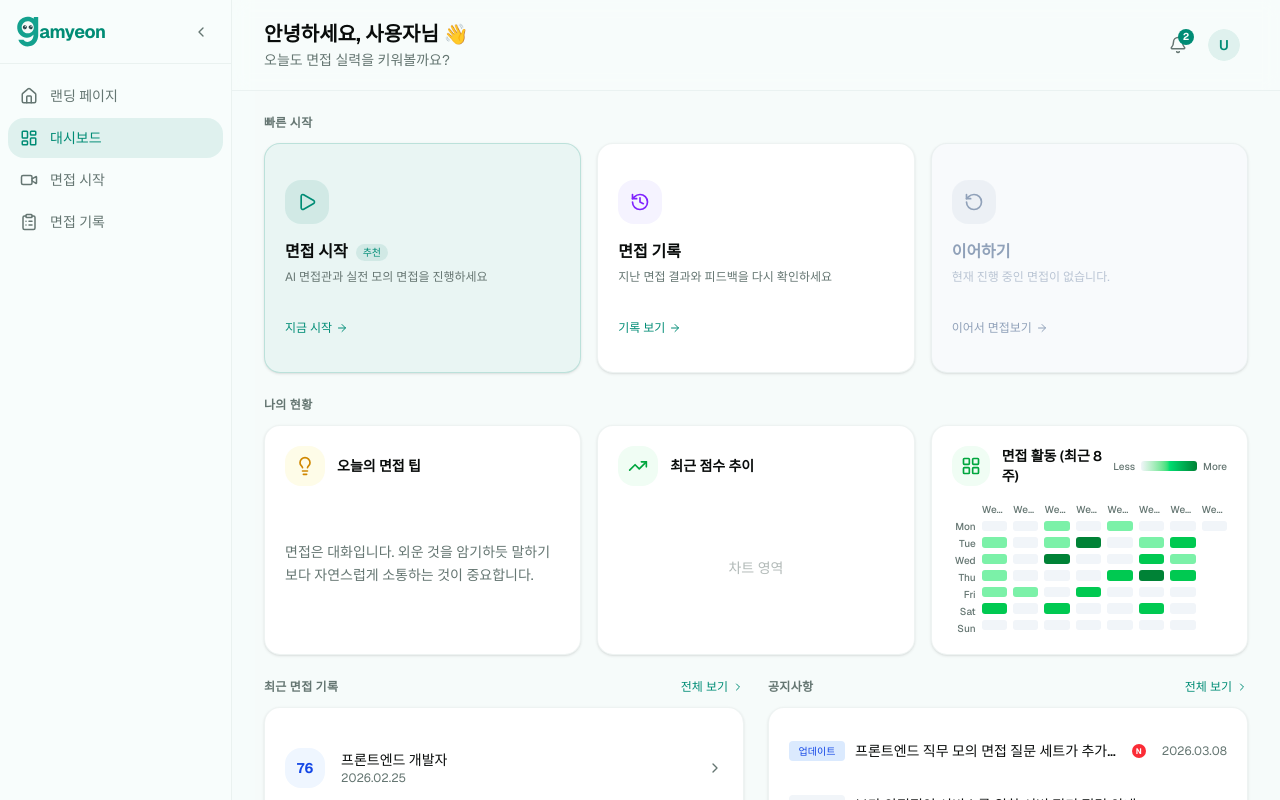
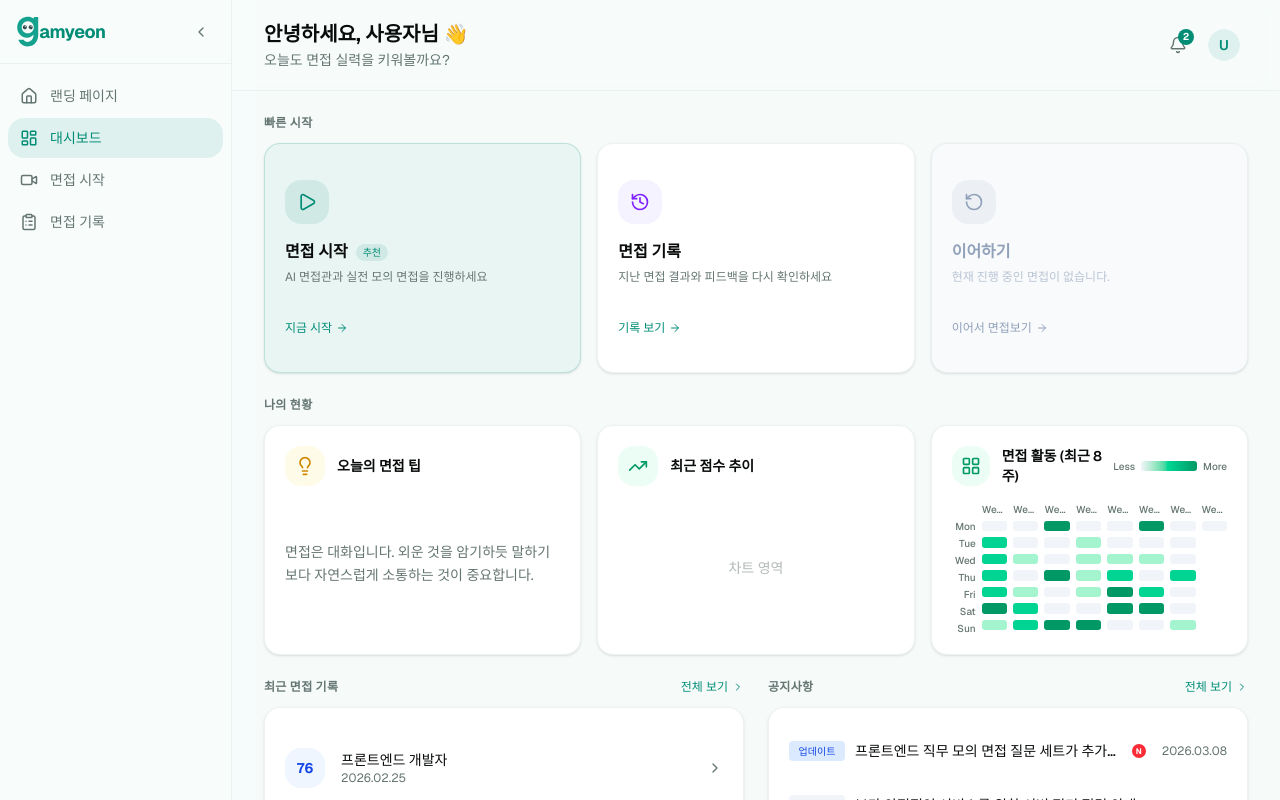
Before and after one commit to team-gamyeon/gamyeon-nextjs-frontend, a Next.js app: page /dashboard in a window 1280 px wide. Built offline with nearby package versions, Linux system fonts and the light colour scheme.

Commit message:
feat : 대시보드 - 면접활동 잔디 ui 구현

```diff
--- a/src/featured/dashboard/components/StatusSection.tsx
+++ b/src/featured/dashboard/components/StatusSection.tsx
@@ -31,13 +31,13 @@ export function StatusSection() {
     setRandomTip(INTERVIEW_TIPS[Math.floor(Math.random() * INTERVIEW_TIPS.length)])
   }, [])
 
-  // --- [Card 3: 8주 잔디(초록색) 데이터 로직] ---
+  // --- [Card 3: 8주 잔디 데이터 로직] ---
   const activityData = useMemo(() => {
     const data = []
     const today = new Date()
     today.setHours(0, 0, 0, 0)
 
-    // 월요일(0) 시작 ~ 일요일(6) 끝을 위한 보정
+    // 월요일(0) 시작 ~ 일요일(6)
     const currentDayOfWeek = today.getDay()
     const mappedDay = currentDayOfWeek === 0 ? 6 : currentDayOfWeek - 1
 
@@ -53,9 +53,12 @@ export function StatusSection() {
       let count = 0
       if (currentDate <= today) {
         const rand = Math.random()
-        if (rand > 0.6 && rand <= 0.85) count = Math.floor(Math.random() * 2) + 1
-        else if (rand > 0.85 && rand <= 0.95) count = Math.floor(Math.random() * 2) + 3
-        else if (rand > 0.95) count = Math.floor(Math.random() * 3) + 5
+        // 진한 색(5회 이상)이 눈에 잘 띄도록 확률(15%) 상향 조정
+        if (rand > 0.4 && rand <= 0.7)
+          count = Math.floor(Math.random() * 2) + 1 // 1~2회 (연한 에메랄드)
+        else if (rand > 0.7 && rand <= 0.85)
+          count = Math.floor(Math.random() * 2) + 3 // 3~4회 (중간 에메랄드)
+        else if (rand > 0.85) count = Math.floor(Math.random() * 2) + 5 // 5회 이상 (진한 에메랄드)
       }
 
       data.push({
@@ -66,15 +69,16 @@ export function StatusSection() {
     return data
   }, [])
 
+  // 트렌디한 에메랄드(Emerald) 팔레트로 변경
   const getLevelColor = (count: number, dateObj: Date) => {
     const today = new Date()
     today.setHours(0, 0, 0, 0)
 
     if (dateObj > today) return 'bg-transparent' // 미래 날짜
     if (count === 0) return 'bg-slate-100' // 활동 없음
-    if (count <= 2) return 'bg-green-300' // 적음
-    if (count <= 4) return 'bg-green-500' // 보통
-    return 'bg-green-700' // 많음
+    if (count <= 2) return 'bg-emerald-200' // 적음 (연한 초록)
+    if (count <= 4) return 'bg-emerald-400' // 보통 (중간 초록)
+    return 'bg-emerald-600' // 많음 ( 진한 초록)
   }
 
   const formatDate = (dateObj: Date) => {
@@ -89,7 +93,7 @@ export function StatusSection() {
       </h2>
       <div className="grid gap-4 sm:grid-cols-3">
         {/* Card 1: 오늘의 면접 팁 */}
-        <Card className="border-border/50 flex h-[230px] flex-col">
+        <Card className="border-border/50 flex h-57.5 flex-col">
           <CardContent className="flex h-full flex-col justify-between p-5">
             <div className="mb-2 flex items-center gap-3">
               <div className="flex h-10 w-10 shrink-0 items-center justify-center rounded-xl bg-yellow-50">
@@ -106,11 +110,11 @@ export function StatusSection() {
         </Card>
 
         {/* Card 2: 최근 점수 추이 */}
-        <Card className="border-border/50 flex h-[230px] flex-col">
+        <Card className="border-border/50 flex h-57.5 flex-col">
           <CardContent className="flex h-full flex-col justify-between p-5">
             <div className="mb-2 flex items-center gap-3">
-              <div className="flex h-10 w-10 shrink-0 items-center justify-center rounded-xl bg-green-50">
-                <TrendingUp className="h-5 w-5 text-green-600" />
+              <div className="flex h-10 w-10 shrink-0 items-center justify-center rounded-xl bg-emerald-50">
+                <TrendingUp className="h-5 w-5 text-emerald-600" />
               </div>
               <h3 className="text-sm font-semibold">최근 점수 추이</h3>
             </div>
@@ -121,21 +125,22 @@ export function StatusSection() {
         </Card>
 
         {/* Card 3: 면접 활동 (깃허브 스타일 잔디 UI) */}
-        <Card className="border-border/50 relative flex h-[230px] flex-col overflow-visible">
+        <Card className="border-border/50 relative flex h-57.5 flex-col overflow-visible">
           <CardContent className="flex h-full flex-col p-5">
             {/* 타이틀 영역 & 그라데이션 범례(Legend) */}
             <div className="flex w-full shrink-0 items-center justify-between">
               <div className="flex items-center gap-3">
-                <div className="flex h-10 w-10 items-center justify-center rounded-xl bg-green-50">
-                  <LayoutGrid className="h-5 w-5 text-green-600" />
+                {/* 아이콘과 배경도 에메랄드 테마로 변경 */}
+                <div className="flex h-10 w-10 items-center justify-center rounded-xl bg-emerald-50">
+                  <LayoutGrid className="h-5 w-5 text-emerald-600" />
                 </div>
                 <h3 className="text-sm font-semibold">면접 활동 (최근 8주)</h3>
               </div>
 
-              {/* Less - 그라데이션 - More 범례 */}
+              {/* Less - 그라데이션 - More 범례 (에메랄드) */}
               <div className="text-muted-foreground flex items-center gap-1.5 text-[10px] font-medium">
                 <span>Less</span>
-                <div className="h-2.5 w-14 rounded-[3px] bg-gradient-to-r from-slate-100 via-green-400 to-green-700"></div>
+                <div className="h-2.5 w-14 rounded-[3px] bg-linear-to-r from-slate-100 via-emerald-400 to-emerald-600"></div>
                 <span>More</span>
               </div>
             </div>
@@ -144,7 +149,7 @@ export function StatusSection() {
             <div className="mt-4 flex min-h-0 w-full flex-1 flex-col">
               {/* X축 (Week1 ~ Week8) */}
               <div className="mb-1 flex shrink-0 items-end gap-1 sm:gap-1.5">
-                <div className="w-6 shrink-0"></div> {/* Y축 공간 확보 */}
+                <div className="w-6 shrink-0"></div>
                 <div className="text-muted-foreground grid w-full grid-cols-8 gap-1 text-center text-[9px] font-medium sm:gap-1.5 sm:text-[10px]">
                   {['Week1', 'Week2', 'Week3', 'Week4', 'Week5', 'Week6', 'Week7', 'Week8'].map(
                     (week, i) => (
@@ -158,7 +163,7 @@ export function StatusSection() {
 
               {/* Y축 + 실제 잔디 그래프 */}
               <div className="flex min-h-0 flex-1 items-stretch gap-1 sm:gap-1.5">
-                {/* Y축 (Mon ~ Sun 전체 표시) */}
+                {/* Y축 (Mon ~ Sun) */}
                 <div className="text-muted-foreground grid w-6 shrink-0 grid-rows-7 gap-1 text-right text-[9px] font-medium sm:gap-1.5 sm:text-[10px]">
                   {['Mon', 'Tue', 'Wed', 'Thu', 'Fri', 'Sat', 'Sun'].map((day) => (
                     <div key={day} className="flex h-full items-center justify-end">
@@ -167,23 +172,21 @@ export function StatusSection() {
                   ))}
                 </div>
 
-                {/* 잔디(초록색) 그리드 - 7행 8열 */}
+                {/* 잔디(에메랄드) 그리드 - 7행 8열 */}
                 <div className="grid h-full min-h-0 w-full grid-flow-col grid-rows-7 gap-1 pb-1 sm:gap-1.5">
                   {activityData.map((item, index) => (
-                    // group 속성을 추가하여 hover 상태 제어
                     <div key={index} className="group relative h-full w-full">
                       {/* 잔디 블록 */}
                       <div
                         className={`h-full w-full cursor-default rounded-[3px] transition-colors duration-200 ${getLevelColor(item.count, item.dateObj)}`}
                       />
 
-                      {/* 커스텀 툴팁 (가장자리 둥글게, 화살표 포함) */}
+                      {/* 커스텀 툴팁 */}
                       {item.dateObj <= new Date() && (
                         <div className="pointer-events-none absolute bottom-full left-1/2 z-50 mb-1.5 w-max -translate-x-1/2 opacity-0 transition-opacity duration-200 group-hover:opacity-100">
                           <div className="rounded-md bg-slate-800 px-2.5 py-1.5 text-[11px] font-medium text-white shadow-md">
                             {formatDate(item.dateObj)}: 면접 {item.count}회
                           </div>
-                          {/* 툴팁 아래 뾰족한 화살표 부분 */}
                           <div className="absolute top-full left-1/2 -mt-px -translate-x-1/2 border-[4px] border-transparent border-t-slate-800"></div>
                         </div>
                       )}
```
